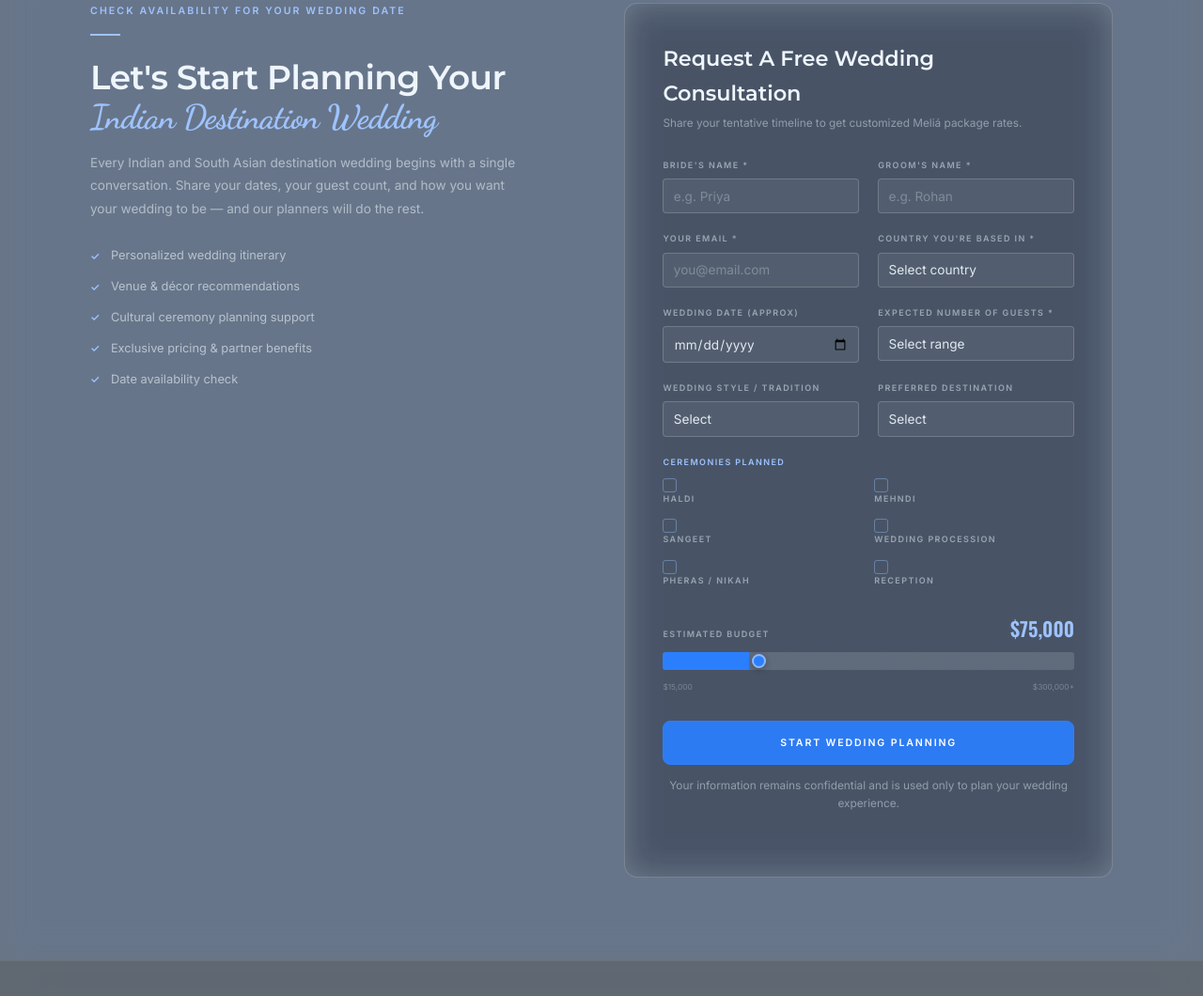
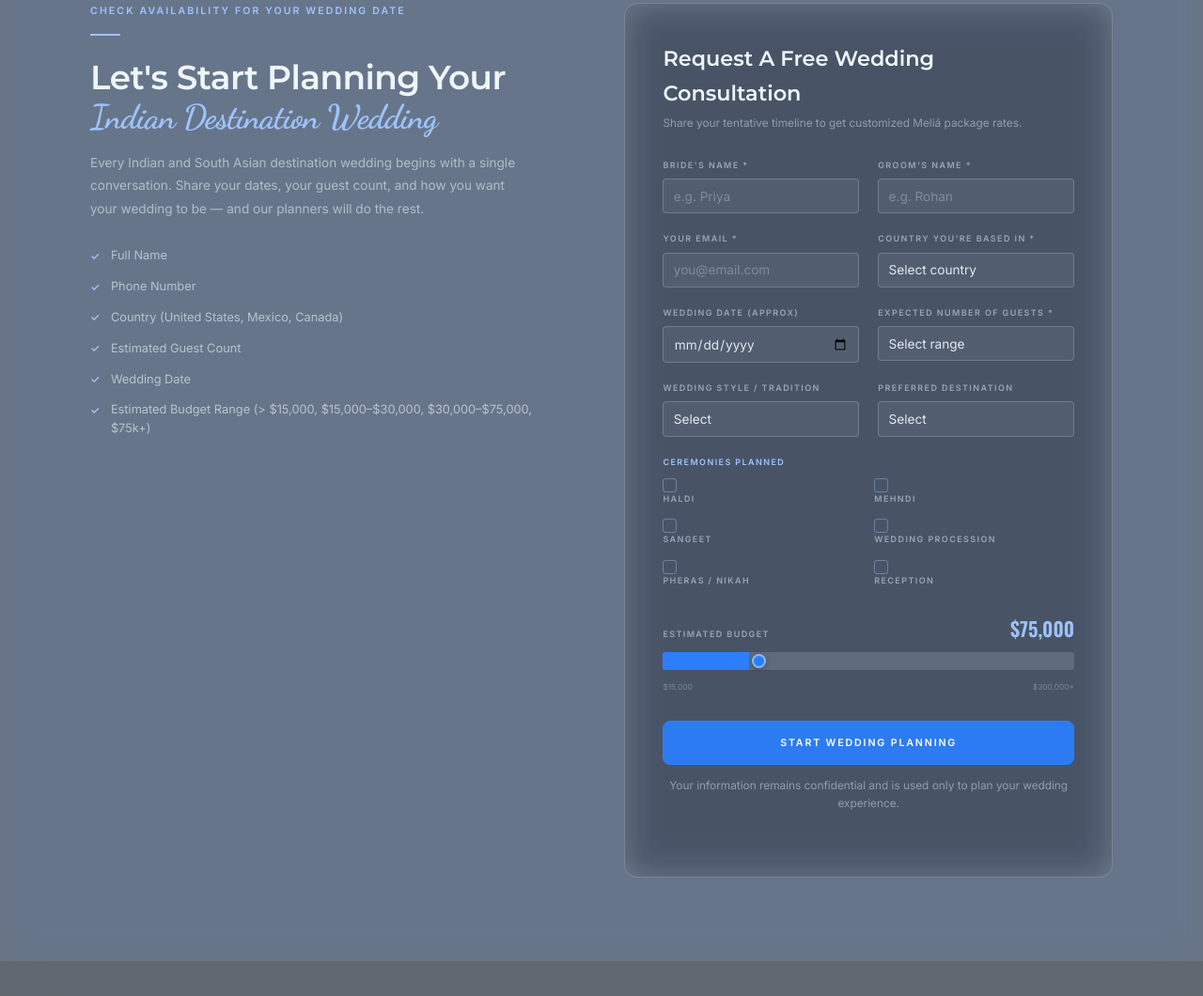
Before and after one commit to shubhamshubham66/melia-hotels, a plain HTML site: page index.html in a window 1280 px wide. Shown: the part 5437-6497 px from the top of the page at 94% size. Drawn offline with nearby package versions, Linux system fonts and the light colour scheme.

Commit message:
Update form checklist points
Co-authored-by: Shubham <shubhsingh1082@gmail.com>

```diff
--- a/index.html
+++ b/index.html
@@ -719,11 +719,12 @@ height="0" width="0" style="display:none;visibility:hidden"></iframe></noscript>
           <h2 class="form__intro-title">Let's Start Planning Your<br/><em>Indian Destination Wedding</em></h2>
           <p class="form__intro-body">Every Indian and South Asian destination wedding begins with a single conversation. Share your dates, your guest count, and how you want your wedding to be — and our planners will do the rest.</p>
           <ul class="form__checklist">
-            <li>Personalized wedding itinerary</li>
-            <li>Venue & décor recommendations</li>
-            <li>Cultural ceremony planning support</li>
-            <li>Exclusive pricing & partner benefits</li>
-            <li>Date availability check</li>
+            <li>Full Name</li>
+            <li>Phone Number</li>
+            <li>Country (United States, Mexico, Canada)</li>
+            <li>Estimated Guest Count</li>
+            <li>Wedding Date</li>
+            <li>Estimated Budget Range (&gt; $15,000, $15,000–$30,000, $30,000–$75,000, $75k+)</li>
           </ul>
         </div>
         <div class="form__card">
```
